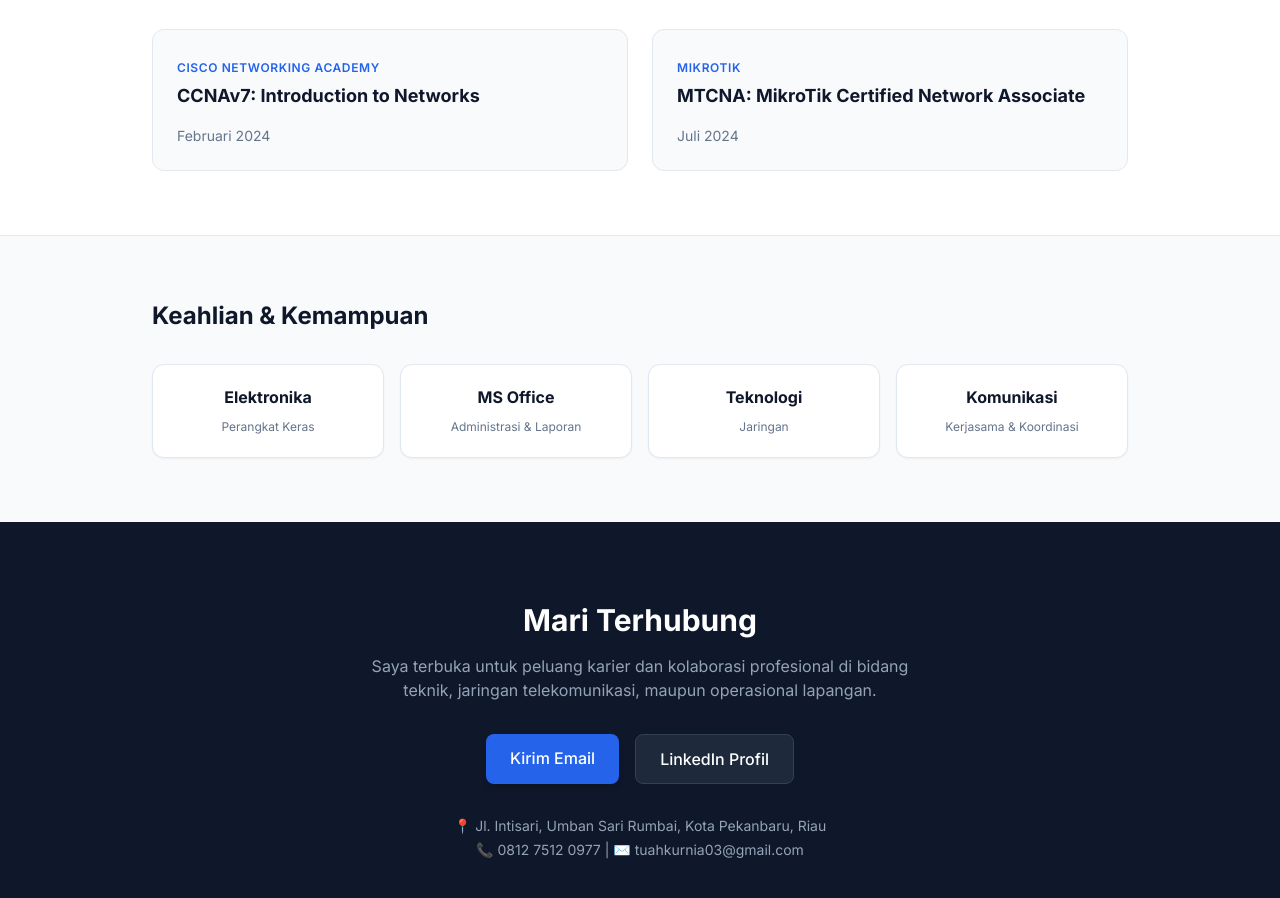
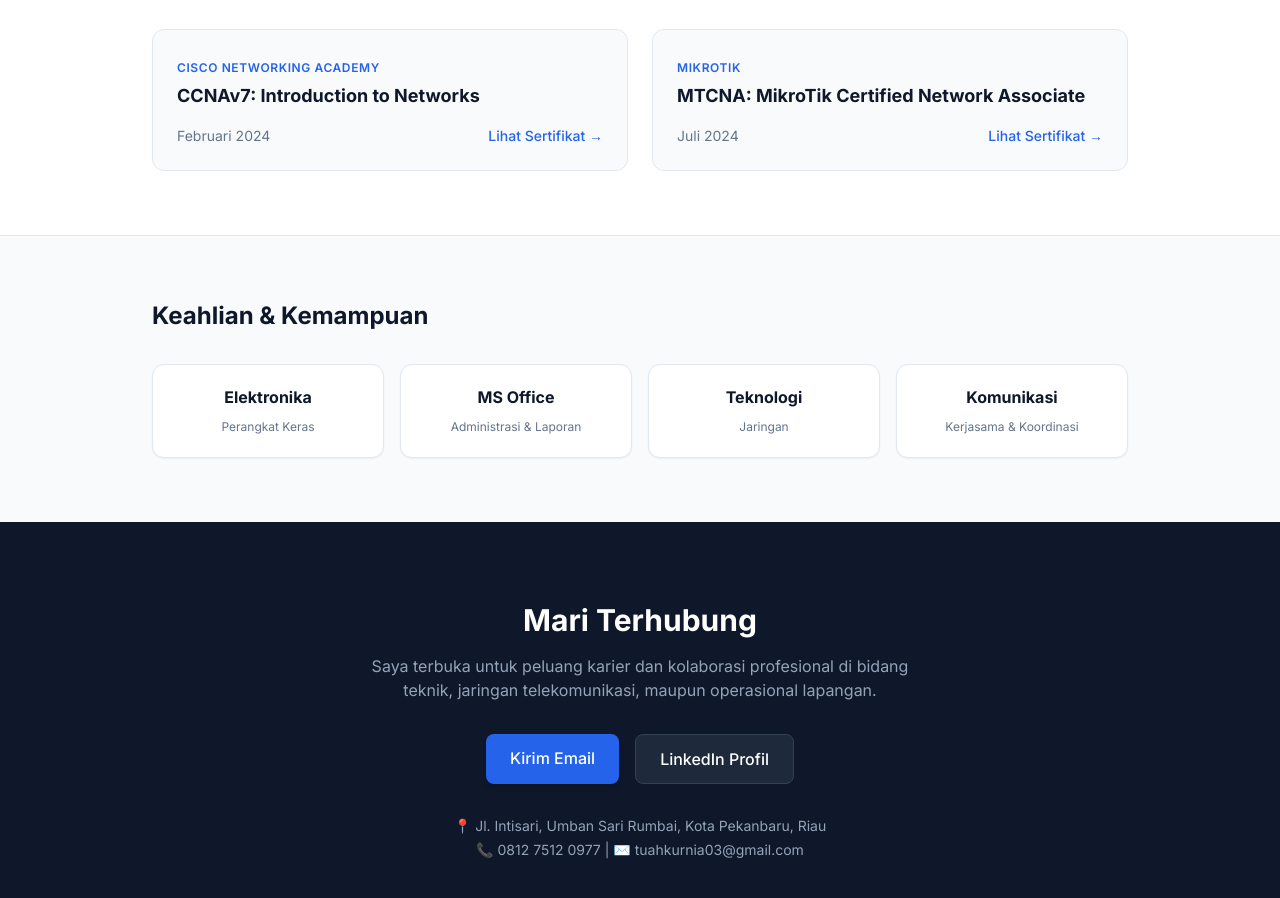
Before and after one commit to tuahkurnia03-cmd/Portofolio, a plain HTML site: page index.html in a window 1280 px wide. Shown: the part 1900-2798 px from the top of the page. Drawn offline with nearby package versions, Linux system fonts and the light colour scheme.

Commit message:
Update index.html

```diff
--- a/index.html
+++ b/index.html
@@ -121,6 +121,7 @@
                 </div>
                 <p class="text-slate-600">
                     Melakukan perbaikan perangkat keras (<i>hardware</i>) dan perangkat lunak (<i>software</i>) pada berbagai jenis ponsel secara komprehensif.
+                </p>
             </div>
         </div>
     </section>
@@ -135,14 +136,24 @@
                         <span class="text-xs font-semibold text-blue-600 uppercase tracking-wider">Cisco Networking Academy</span>
                         <h3 class="font-bold text-slate-900 text-lg mt-1">CCNAv7: Introduction to Networks</h3>
                     </div>
-                    <p class="text-sm text-slate-500 mt-4">Februari 2024</p>
+                    <div class="mt-4 flex items-center justify-between gap-4">
+                        <p class="text-sm text-slate-500">Februari 2024</p>
+                        <a href="sertifikat%20ccnav7.jpg" target="_blank" rel="noopener noreferrer" class="text-sm font-medium text-blue-600 hover:text-blue-700 hover:underline">
+                            Lihat Sertifikat →
+                        </a>
+                    </div>
                 </div>
                 <div class="p-6 rounded-xl bg-slate-50 border border-slate-200 flex flex-col justify-between">
                     <div>
                         <span class="text-xs font-semibold text-blue-600 uppercase tracking-wider">MikroTik</span>
                         <h3 class="font-bold text-slate-900 text-lg mt-1">MTCNA: MikroTik Certified Network Associate</h3>
                     </div>
-                    <p class="text-sm text-slate-500 mt-4">Juli 2024</p>
+                    <div class="mt-4 flex items-center justify-between gap-4">
+                        <p class="text-sm text-slate-500">Juli 2024</p>
+                        <a href="sertifikat%20mtcna.jpg" target="_blank" rel="noopener noreferrer" class="text-sm font-medium text-blue-600 hover:text-blue-700 hover:underline">
+                            Lihat Sertifikat →
+                        </a>
+                    </div>
                 </div>
             </div>
         </div>
```
